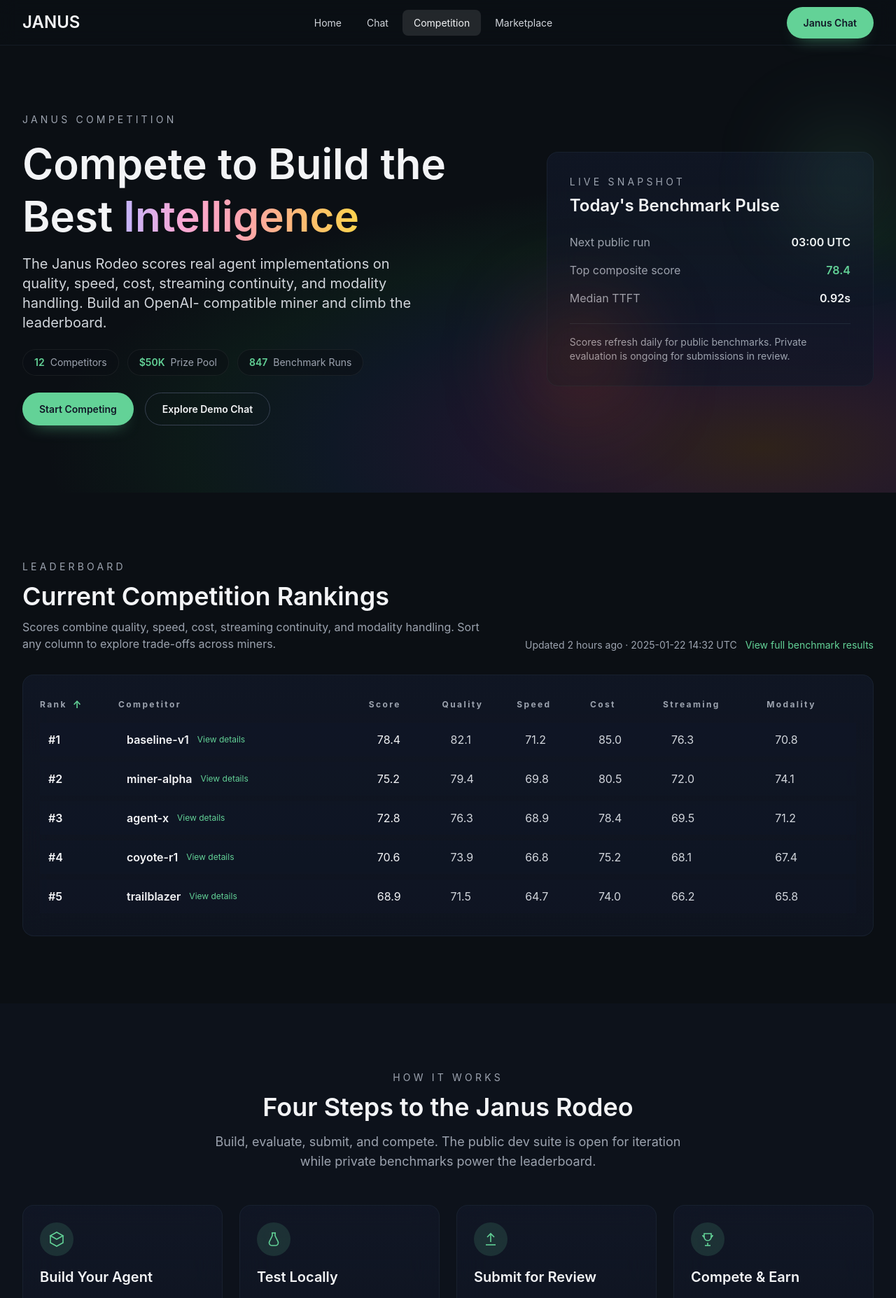
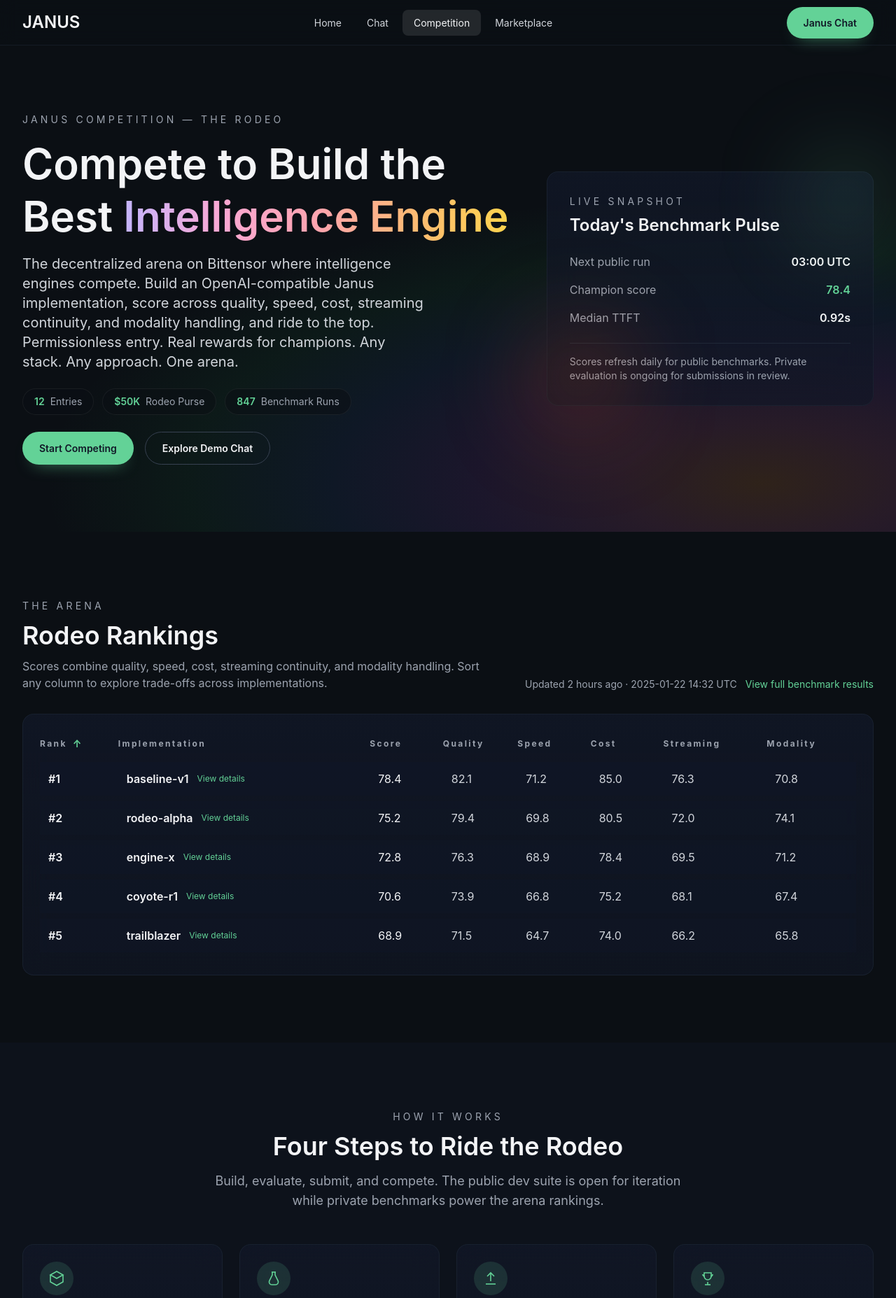
Before and after one commit to fstandhartinger/janus-poc, a Next.js app in the folder ui/: page /competition in a window 1280 px wide. Shown: the top 1855 px of the page at 70% size. Built offline with nearby package versions, Linux system fonts and the light colour scheme; a web font is replaced by a local one.

Commit message:
Update competition copy for Rodeo framing

```diff
--- a/ui/src/app/competition/components/ArchitectureOverview.tsx
+++ b/ui/src/app/competition/components/ArchitectureOverview.tsx
@@ -5,7 +5,7 @@
 
 const diagram = `flowchart TB
     subgraph Competition
-        MINER[Your Container]
+        IMPL[Your Implementation]
         BENCH[Benchmark Runner]
         LEADERBOARD[Leaderboard]
     end
@@ -16,11 +16,11 @@
     end
 
     BENCH -->|Requests| GW
-    GW -->|Routes to| MINER
-    MINER -->|Streams| GW
+    GW -->|Routes to| IMPL
+    IMPL -->|Streams| GW
     GW -->|Streams| BENCH
     BENCH -->|Scores| LEADERBOARD
-    MINER -.->|Allowed calls| SERVICES`;
+    IMPL -.->|Allowed calls| SERVICES`;
 
 export function ArchitectureOverview() {
   const containerRef = useRef<HTMLDivElement | null>(null);
@@ -67,12 +67,12 @@
               How the Competition Pipeline Works
             </h2>
             <p className="text-[#9CA3AF]">
-              Benchmarks fire through the Janus Gateway, route into your container,
-              and stream results back for scoring. Platform services remain available
-              behind strict network guardrails.
+              Benchmarks fire through the Janus Gateway, route into your implementation
+              container, and stream results back for scoring. Platform services remain
+              available behind strict network guardrails.
             </p>
             <div className="space-y-3 text-sm text-[#D1D5DB]">
-              <p>• Competitor contract: OpenAI-compatible chat completions (spec 10).</p>
+              <p>• Implementation contract: OpenAI-compatible chat completions (spec 10).</p>
               <p>• Platform services: web proxy, search, sandbox, Chutes inference.</p>
               <p>• Network guardrails: egress whitelist, no external paid APIs.</p>
             </div>
--- a/ui/src/app/competition/components/FAQ.tsx
+++ b/ui/src/app/competition/components/FAQ.tsx
@@ -6,7 +6,7 @@
   {
     question: 'What technology can I use?',
     answer:
-      'Any stack works: CLI agents, workflows, custom Python/Node, or hybrid systems. We only enforce the OpenAI API contract.',
+      'Any stack works: CLI implementations, workflow engines, custom Python/Node, or hybrid systems. We only enforce the OpenAI API contract.',
   },
   {
     question: 'How do I stream intermediate steps?',
@@ -39,10 +39,10 @@
         <div className="text-center mb-10">
           <p className="text-sm uppercase tracking-[0.3em] text-[#9CA3AF]">FAQ</p>
           <h2 className="text-3xl sm:text-4xl font-semibold text-[#F3F4F6] mt-3">
-            Competition Questions Answered
+            Rodeo Questions Answered
           </h2>
           <p className="text-[#9CA3AF] mt-4">
-            Need a quick answer before you build? Start here.
+            Need a quick answer before you ride? Start here.
           </p>
         </div>
 
--- a/ui/src/app/competition/components/HeroSection.tsx
+++ b/ui/src/app/competition/components/HeroSection.tsx
@@ -2,8 +2,8 @@
 
 export function HeroSection() {
   const stats = [
-    { label: 'Competitors', value: '12' },
-    { label: 'Prize Pool', value: '$50K' },
+    { label: 'Entries', value: '12' },
+    { label: 'Rodeo Purse', value: '$50K' },
     { label: 'Benchmark Runs', value: '847' },
   ];
 
@@ -15,16 +15,18 @@
           <div className="space-y-6">
             <div className="space-y-4 animate-fade-up">
               <p className="text-sm uppercase tracking-[0.3em] text-[#9CA3AF]">
-                Janus Competition
+                Janus Competition — The Rodeo
               </p>
               <h1 className="text-4xl sm:text-5xl lg:text-6xl font-semibold leading-tight text-[#F3F4F6]">
                 Compete to Build the Best{' '}
-                <span className="gradient-text">Intelligence</span>
+                <span className="gradient-text">Intelligence Engine</span>
               </h1>
               <p className="text-lg sm:text-xl text-[#D1D5DB] max-w-xl">
-                The Janus Rodeo scores real agent implementations on quality, speed,
-                cost, streaming continuity, and modality handling. Build an OpenAI-
-                compatible miner and climb the leaderboard.
+                The decentralized arena on Bittensor where intelligence engines compete.
+                Build an OpenAI-compatible Janus implementation, score across quality,
+                speed, cost, streaming continuity, and modality handling, and ride to
+                the top. Permissionless entry. Real rewards for champions. Any stack.
+                Any approach. One arena.
               </p>
             </div>
 
@@ -66,7 +68,7 @@
                   <span className="text-[#F3F4F6] font-semibold">03:00 UTC</span>
                 </div>
                 <div className="flex items-center justify-between">
-                  <span className="text-[#9CA3AF]">Top composite score</span>
+                  <span className="text-[#9CA3AF]">Champion score</span>
                   <span className="text-[#63D297] font-semibold">78.4</span>
                 </div>
                 <div className="flex items-center justify-between">
--- a/ui/src/app/competition/components/HowItWorks.tsx
+++ b/ui/src/app/competition/components/HowItWorks.tsx
@@ -1,8 +1,8 @@
 const steps = [
   {
-    title: 'Build Your Agent',
+    title: 'Build Your Intelligence Engine',
     description:
-      'Create a Docker container exposing /v1/chat/completions with OpenAI-compatible streaming.',
+      'Create a Docker container exposing /v1/chat/completions for your Janus implementation.',
     icon: (
       <svg
         className="w-6 h-6"
@@ -80,11 +80,11 @@
         <div className="text-center mb-12">
           <p className="text-sm uppercase tracking-[0.3em] text-[#9CA3AF]">How it works</p>
           <h2 className="text-3xl sm:text-4xl font-semibold text-[#F3F4F6] mt-3">
-            Four Steps to the Janus Rodeo
+            Four Steps to Ride the Rodeo
           </h2>
           <p className="text-lg text-[#9CA3AF] max-w-2xl mx-auto mt-4">
             Build, evaluate, submit, and compete. The public dev suite is open for
-            iteration while private benchmarks power the leaderboard.
+            iteration while private benchmarks power the arena rankings.
           </p>
         </div>
 
--- a/ui/src/app/competition/components/Leaderboard.tsx
+++ b/ui/src/app/competition/components/Leaderboard.tsx
@@ -50,7 +50,7 @@
   },
   {
     rank: 2,
-    competitor: 'miner-alpha',
+    competitor: 'rodeo-alpha',
     score: 75.2,
     quality: 79.4,
     speed: 69.8,
@@ -67,7 +67,7 @@
   },
   {
     rank: 3,
-    competitor: 'agent-x',
+    competitor: 'engine-x',
     score: 72.8,
     quality: 76.3,
     speed: 68.9,
@@ -120,7 +120,7 @@
 
 const columns: { key: SortKey; label: string; numeric?: boolean }[] = [
   { key: 'rank', label: 'Rank' },
-  { key: 'competitor', label: 'Competitor' },
+  { key: 'competitor', label: 'Implementation' },
   { key: 'score', label: 'Score', numeric: true },
   { key: 'quality', label: 'Quality', numeric: true },
   { key: 'speed', label: 'Speed', numeric: true },
@@ -172,13 +172,13 @@
       <div className="max-w-7xl mx-auto px-4 sm:px-6 lg:px-8">
         <div className="flex flex-col lg:flex-row lg:items-end lg:justify-between gap-6 mb-8">
           <div>
-            <p className="text-sm uppercase tracking-[0.3em] text-[#9CA3AF]">Leaderboard</p>
+            <p className="text-sm uppercase tracking-[0.3em] text-[#9CA3AF]">The Arena</p>
             <h2 className="text-3xl sm:text-4xl font-semibold text-[#F3F4F6] mt-3">
-              Current Competition Rankings
+              Rodeo Rankings
             </h2>
             <p className="text-[#9CA3AF] mt-3 max-w-2xl">
               Scores combine quality, speed, cost, streaming continuity, and modality
-              handling. Sort any column to explore trade-offs across miners.
+              handling. Sort any column to explore trade-offs across implementations.
             </p>
           </div>
           <div className="flex flex-col sm:flex-row gap-3">
--- a/ui/src/app/competition/components/ScoringBreakdown.tsx
+++ b/ui/src/app/competition/components/ScoringBreakdown.tsx
@@ -40,8 +40,8 @@
             </h2>
             <p className="text-[#9CA3AF]">
               The leaderboard reflects a weighted composite that balances quality and
-              efficiency. Streaming and modality are baked in so the best miners feel
-              fast, safe, and multimodal.
+              efficiency. Streaming and modality are baked in so the best implementations
+              feel fast, safe, and multimodal.
             </p>
             <div className="glass p-4 rounded-2xl font-mono text-sm text-[#D1D5DB]">
               <p>Composite Score = (Quality × 0.45) + (Speed × 0.20) + (Cost × 0.15)</p>
--- a/ui/src/app/competition/components/SubmissionForm.tsx
+++ b/ui/src/app/competition/components/SubmissionForm.tsx
@@ -8,7 +8,7 @@
               Submission form
             </p>
             <h2 className="text-3xl font-semibold text-[#F3F4F6]">
-              Submit Your Miner for Review
+              Submit Your Implementation for Review
             </h2>
             <p className="text-[#9CA3AF]">
               This is a placeholder form for the PoC. Submissions are manually
@@ -29,7 +29,7 @@
               Contact Email
               <input
                 type="email"
-                placeholder="team@miner.io"
+                placeholder="team@rodeo.dev"
                 className="bg-[#0B111A] border border-[#1F2937] rounded-lg px-3 py-2 text-[#F3F4F6]"
               />
             </label>
@@ -37,7 +37,7 @@
               Container Image URL
               <input
                 type="text"
-                placeholder="docker.io/user/janus-agent:v1"
+                placeholder="docker.io/user/janus-engine:v1"
                 className="bg-[#0B111A] border border-[#1F2937] rounded-lg px-3 py-2 text-[#F3F4F6]"
               />
             </label>
@@ -45,7 +45,7 @@
               Brief Description
               <textarea
                 rows={4}
-                placeholder="What makes your miner unique?"
+                placeholder="What makes your implementation unique?"
                 className="bg-[#0B111A] border border-[#1F2937] rounded-lg px-3 py-2 text-[#F3F4F6]"
               />
             </label>
```
Also changed, not shown: 2 other files (tests, documents, lock files or other folders).
